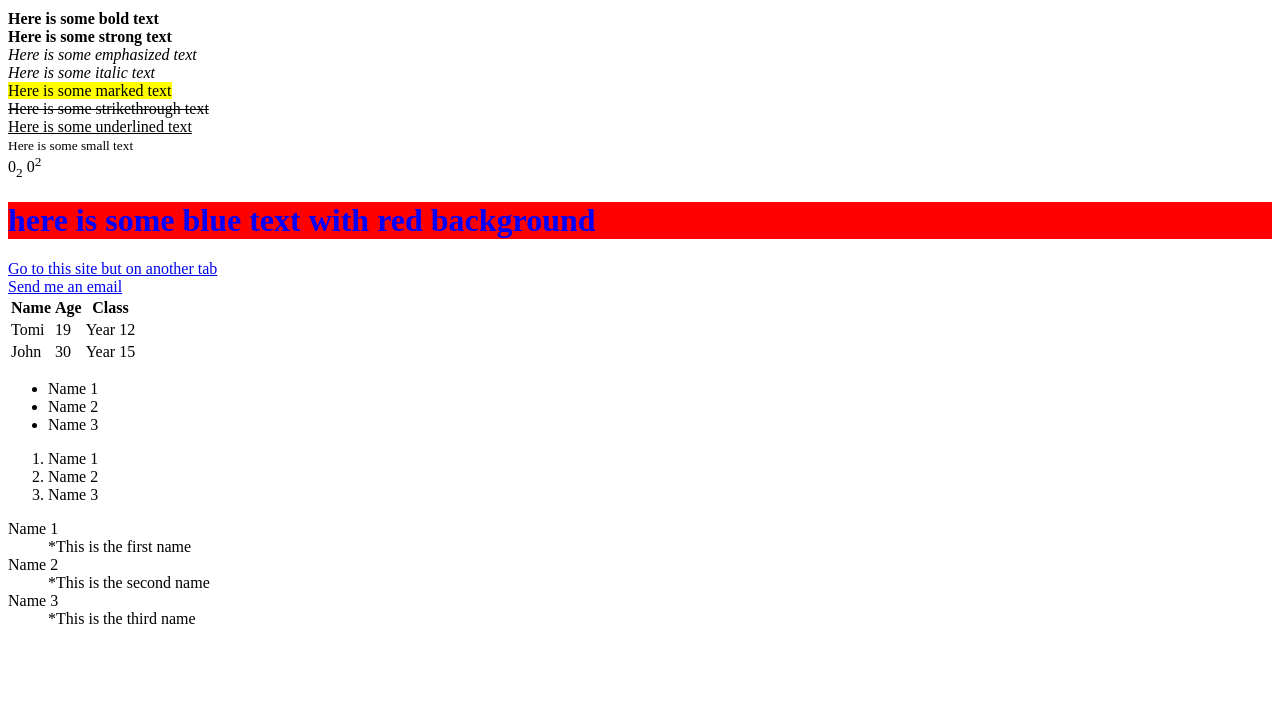
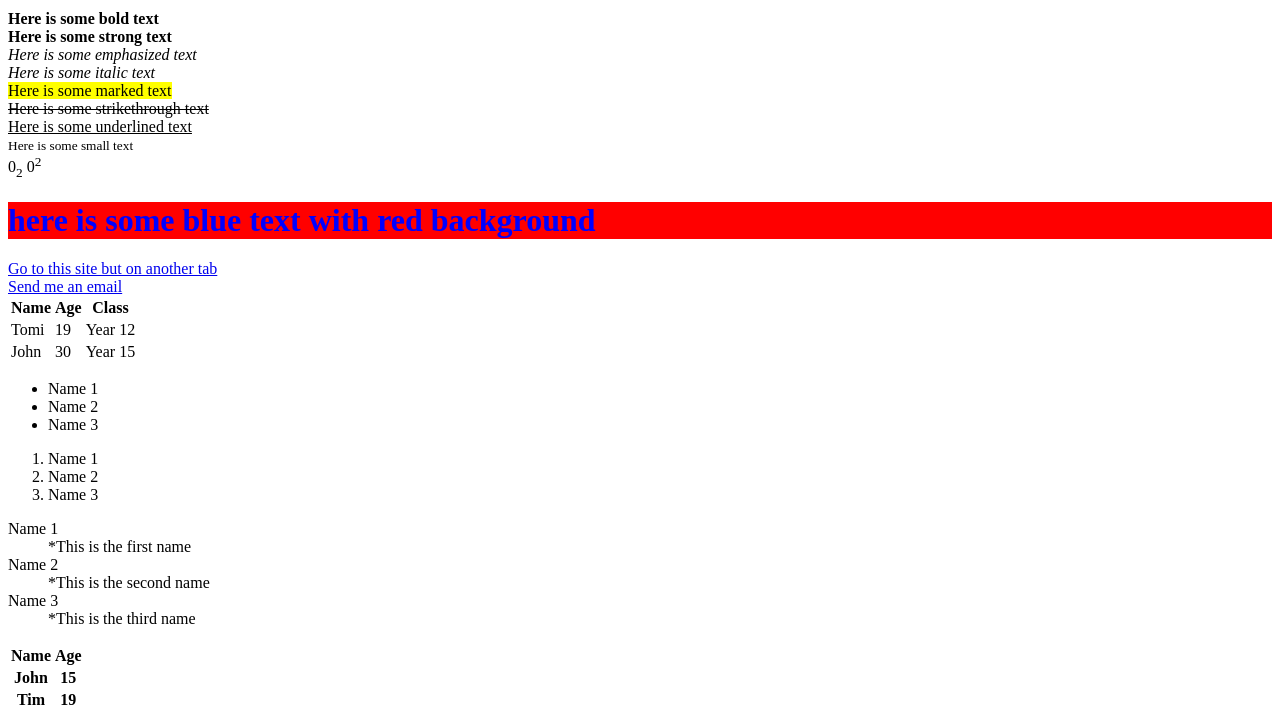
Before and after one commit to Kevin-Bonet/Full-Stack-Development, a plain HTML site: page index.html in a window 1280 px wide. Shown: the part 577-1297 px from the top of the page. Before the commit the page ends 1221 px from the top, so only its background shows below. Drawn offline with Linux system fonts and the light colour scheme.

Commit message:
this will cause some conflicts since pc didnt push changes

```diff
--- a/index.html
+++ b/index.html
@@ -96,5 +96,19 @@
         <dt>Name 3</dt>
         <dd>*This is the third name</dd>
     </dl>
+    <table>
+        <tr>
+            <th>Name</th>
+            <th>Age</th>
+        </tr>
+        <tr>
+            <th>John</th>
+            <th>15</th>
+        </tr>
+        <tr>
+            <th>Tim</th>
+            <th>19</th>
+        </tr>
+    </table>
 </body>
 </html>
--- a/notes.txt
+++ b/notes.txt
@@ -73,3 +73,7 @@
     -if we want out lists to be descriptive use description lists using <dl></dl>, for each item use <dt></dt> and for the description per item use <dd></dd>
     -block elements and inline elements: block starts in a new line, inline doesnt and doesnt have a space before and after the element
     -stopping at 1:00:00 1st hour milestone reached
+
+    8/7/2024
+        -Progress had been made on PC, but i have yet to push those changes. Will carry on work on  2:50:00
+        -tables
```
